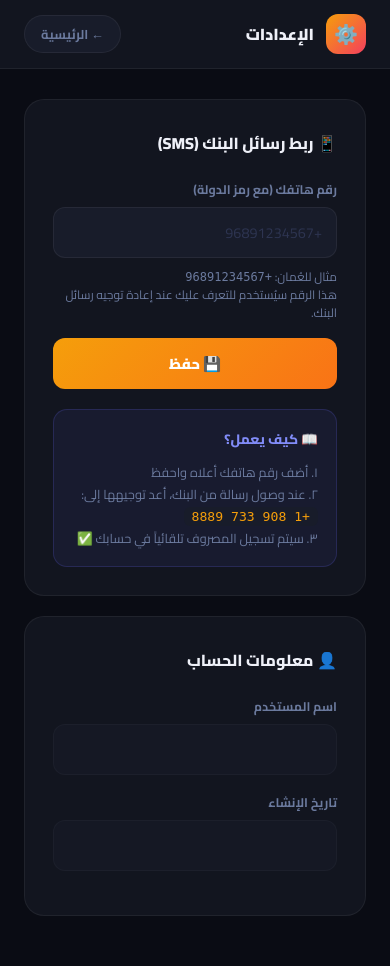
After one commit to parcel-express2/expense-only, a Flask app: template templates/settings.html in a window 390 px wide. The commit adds this page. Run offline with Flask 3, Linux system fonts and the light colour scheme; the template is opened without the code that fills it, so the values that code supplies are empty.

Commit message:
Add settings page with phone number for SMS bank integration

```diff
--- a/app.py
+++ b/app.py
@@ -450,6 +450,22 @@ def scan_receipt():
         return jsonify({'error': str(e), 'detail': 'scan_failed'}), 500
 
 
+@app.route('/settings', methods=['GET', 'POST'])
+@login_required
+def settings():
+    user = User.query.get(session['user_id'])
+    if request.method == 'POST':
+        phone = request.form.get('phone', '').strip()
+        # تنسيق الرقم بشكل صحيح
+        if phone and not phone.startswith('+'):
+            phone = '+' + phone
+        user.phone = phone
+        db.session.commit()
+        flash('تم حفظ الإعدادات ✅', 'success')
+        return redirect(url_for('settings'))
+    return render_template('settings.html', user=user)
+
+
 @app.route('/sms_webhook', methods=['POST'])
 def sms_webhook():
     """استقبال SMS من Twilio وتسجيل المصروف تلقائياً"""
--- a/templates/index.html
+++ b/templates/index.html
@@ -251,6 +251,7 @@ footer { text-align: center; padding: 18px; color: var(--muted); font-size: .73r
   </div>
   <div class="hdr-right">
     <div class="user-chip"><span class="dot-online"></span>{{ user_name }}</div>
+    <a href="/settings" style="padding:6px 14px;background:rgba(245,158,11,.1);border:1px solid rgba(245,158,11,.2);color:var(--accent);border-radius:999px;font-size:.78rem;font-weight:700;text-decoration:none;">⚙️</a>
     <a href="/logout" class="btn-out">خروج</a>
   </div>
 </header>
--- /dev/null
+++ b/templates/settings.html
@@ -0,0 +1,123 @@
+<!DOCTYPE html>
+<html lang="ar" dir="rtl">
+<head>
+<meta charset="UTF-8">
+<meta name="viewport" content="width=device-width, initial-scale=1.0">
+<title>الإعدادات</title>
+<link href="https://fonts.googleapis.com/css2?family=Cairo:wght@400;600;700;800;900&display=swap" rel="stylesheet">
+<style>
+:root {
+  --bg: #0a0c14; --surface: #12151f; --surface2: #181c2a;
+  --border: rgba(255,255,255,.06); --text: #eef0f8; --muted: #6b7a9e;
+  --accent: #f59e0b; --red: #f43f5e; --green: #10b981;
+  --radius: 20px;
+}
+* { box-sizing: border-box; margin: 0; padding: 0; }
+body { font-family: 'Cairo', sans-serif; background: var(--bg); color: var(--text); min-height: 100vh; }
+
+header {
+  background: var(--surface); border-bottom: 1px solid var(--border);
+  padding: 14px 24px; display: flex; align-items: center; justify-content: space-between;
+  position: sticky; top: 0; z-index: 100;
+}
+.brand { display: flex; align-items: center; gap: 12px; }
+.brand-icon { width: 40px; height: 40px; background: linear-gradient(135deg,#f59e0b,#f43f5e); border-radius: 12px; display: flex; align-items: center; justify-content: center; font-size: 1.2rem; }
+.brand-name { font-size: 1rem; font-weight: 900; }
+.btn-back { padding: 6px 16px; background: var(--surface2); border: 1px solid var(--border); color: var(--muted); border-radius: 999px; font-size: .8rem; font-weight: 700; text-decoration: none; font-family: inherit; }
+
+.wrap { max-width: 600px; margin: 0 auto; padding: 30px 24px; }
+
+.flash-wrap { padding: 12px 24px 0; max-width: 600px; margin: 0 auto; }
+.flash { padding: 10px 16px; border-radius: 12px; font-weight: 700; font-size: .85rem; margin-bottom: 8px; border: 1px solid; }
+.flash.success { background: rgba(16,185,129,.1); color: #10b981; border-color: rgba(16,185,129,.2); }
+
+.card { background: var(--surface); border: 1px solid var(--border); border-radius: var(--radius); padding: 28px; margin-bottom: 20px; }
+.card-title { font-size: 1rem; font-weight: 800; margin-bottom: 20px; display: flex; align-items: center; gap: 8px; }
+
+.fg { display: flex; flex-direction: column; gap: 6px; margin-bottom: 16px; }
+.fg label { font-size: .78rem; font-weight: 700; color: var(--muted); }
+.fg input {
+  padding: 11px 14px; background: var(--surface2); border: 1px solid var(--border);
+  border-radius: 12px; color: var(--text); font-size: .9rem; font-family: inherit; outline: none;
+}
+.fg input:focus { border-color: var(--accent); box-shadow: 0 0 0 3px rgba(245,158,11,.1); }
+.fg input::placeholder { color: #2d3450; }
+.hint { font-size: .75rem; color: var(--muted); margin-top: 4px; line-height: 1.5; }
+
+.btn-save {
+  width: 100%; padding: 12px; background: linear-gradient(135deg,#f59e0b,#f97316);
+  color: white; border: none; border-radius: 12px;
+  font-size: .9rem; font-weight: 900; cursor: pointer; font-family: inherit;
+}
+
+.info-box {
+  background: rgba(99,102,241,.08); border: 1px solid rgba(99,102,241,.2);
+  border-radius: 14px; padding: 16px 18px; margin-top: 20px;
+}
+.info-box h4 { font-size: .85rem; font-weight: 800; color: #818cf8; margin-bottom: 10px; }
+.info-box p  { font-size: .8rem; color: var(--muted); line-height: 1.7; }
+.info-box code { background: var(--surface2); padding: 2px 8px; border-radius: 6px; color: var(--accent); font-size: .82rem; }
+</style>
+</head>
+<body>
+
+<header>
+  <div class="brand">
+    <div class="brand-icon">⚙️</div>
+    <div><div class="brand-name">الإعدادات</div></div>
+  </div>
+  <a href="/" class="btn-back">← الرئيسية</a>
+</header>
+
+{% with messages = get_flashed_messages(with_categories=true) %}
+  {% if messages %}
+    <div class="flash-wrap">
+      {% for category, message in messages %}
+        <div class="flash {{ category }}">{{ message }}</div>
+      {% endfor %}
+    </div>
+  {% endif %}
+{% endwith %}
+
+<div class="wrap">
+
+  <div class="card">
+    <div class="card-title">📱 ربط رسائل البنك (SMS)</div>
+    <form method="POST">
+      <div class="fg">
+        <label>رقم هاتفك (مع رمز الدولة)</label>
+        <input type="text" name="phone" placeholder="+96891234567" value="{{ user.phone or '' }}">
+        <div class="hint">
+          مثال للعُمان: <code>+96891234567</code><br>
+          هذا الرقم سيُستخدم للتعرف عليك عند إعادة توجيه رسائل البنك.
+        </div>
+      </div>
+      <button type="submit" class="btn-save">💾 حفظ</button>
+    </form>
+
+    <div class="info-box">
+      <h4>📖 كيف يعمل؟</h4>
+      <p>
+        ١. أضف رقم هاتفك أعلاه واحفظ<br>
+        ٢. عند وصول رسالة من البنك، أعد توجيهها إلى:<br>
+        <code>+1 908 733 8889</code><br>
+        ٣. سيتم تسجيل المصروف تلقائياً في حسابك ✅
+      </p>
+    </div>
+  </div>
+
+  <div class="card">
+    <div class="card-title">👤 معلومات الحساب</div>
+    <div class="fg">
+      <label>اسم المستخدم</label>
+      <input type="text" value="{{ user.name }}" disabled style="opacity:.5;cursor:not-allowed;">
+    </div>
+    <div class="fg">
+      <label>تاريخ الإنشاء</label>
+      <input type="text" value="{{ user.created_at.strftime('%Y/%m/%d') }}" disabled style="opacity:.5;cursor:not-allowed;">
+    </div>
+  </div>
+
+</div>
+</body>
+</html>
```
